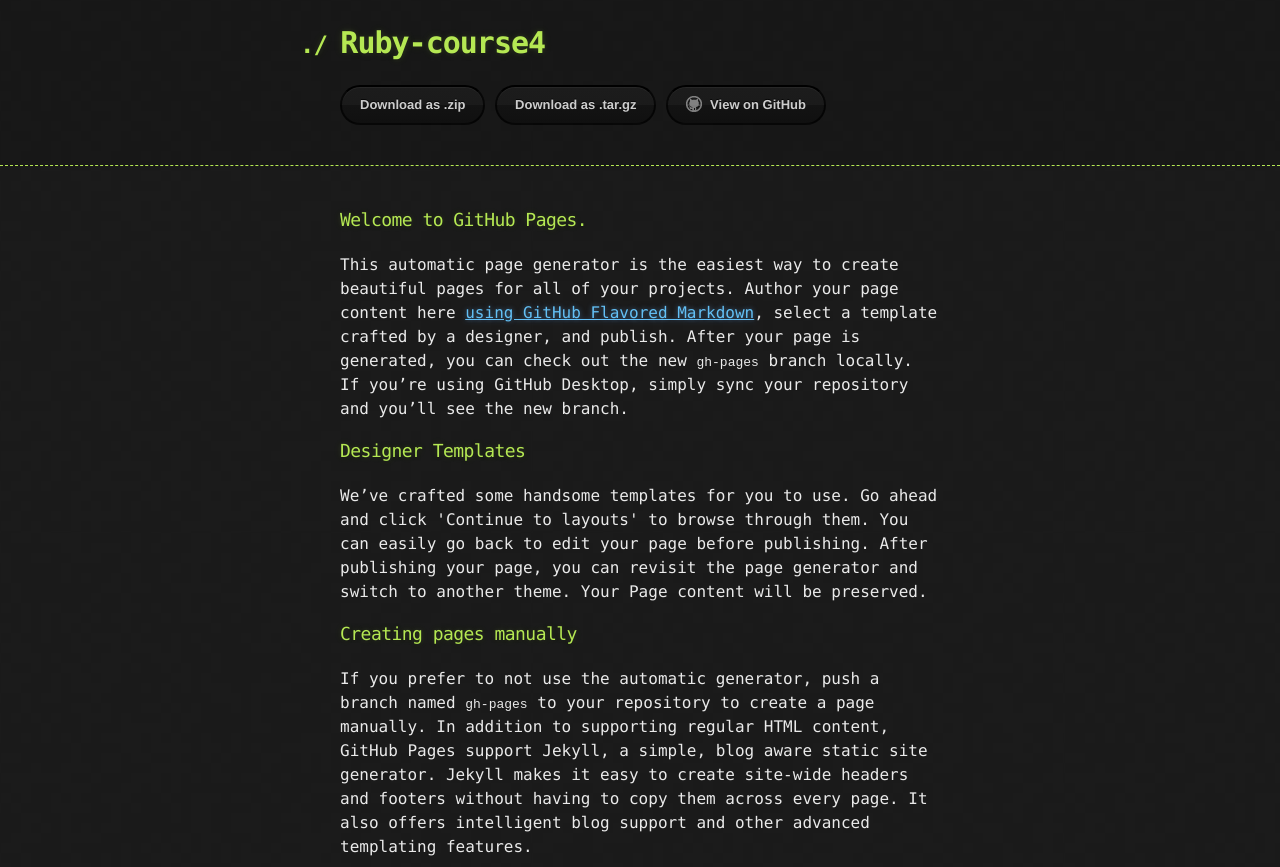
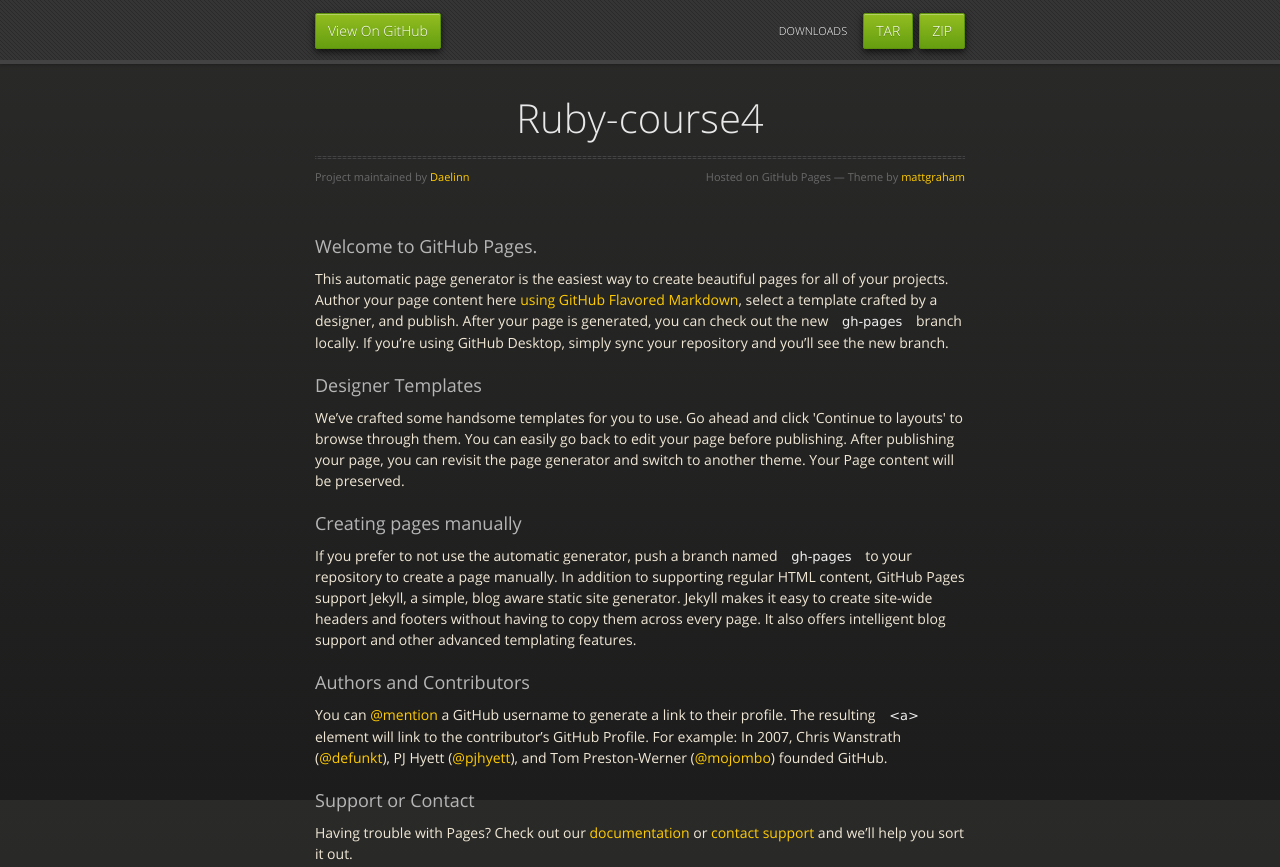
Before and after one commit to Daelinn/ruby-course4, a plain HTML site: page index.html in a window 1280 px wide. Shown: the top 867 px of the page. Drawn offline with nearby package versions, Linux system fonts and the light colour scheme.

```diff
--- a/index.html
+++ b/index.html
@@ -1,33 +1,43 @@
-<!DOCTYPE html>
+<!doctype html>
 <html>
   <head>
-    <meta charset='utf-8'>
+    <meta charset="utf-8">
     <meta http-equiv="X-UA-Compatible" content="chrome=1">
+    <title>Ruby-course4 by Daelinn</title>
+    <link rel="stylesheet" href="stylesheets/styles.css">
+    <link rel="stylesheet" href="stylesheets/github-dark.css">
+    <script src="https://ajax.googleapis.com/ajax/libs/jquery/1.7.1/jquery.min.js"></script>
+    <script src="javascripts/respond.js"></script>
+    <!--[if lt IE 9]>
+      <script src="//html5shiv.googlecode.com/svn/trunk/html5.js"></script>
+    <![endif]-->
+    <!--[if lt IE 8]>
+    <link rel="stylesheet" href="stylesheets/ie.css">
+    <![endif]-->
+    <meta name="viewport" content="width=device-width, initial-scale=1, user-scalable=no">
 
-    <link rel="stylesheet" type="text/css" href="stylesheets/stylesheet.css" media="screen">
-    <link rel="stylesheet" type="text/css" href="stylesheets/github-dark.css" media="screen">
-    <link rel="stylesheet" type="text/css" href="stylesheets/print.css" media="print">
+  </head>
+  <body>
+      <div id="header">
+        <nav>
+          <li class="fork"><a href="https://github.com/Daelinn/ruby-course4">View On GitHub</a></li>
+          <li class="downloads"><a href="https://github.com/Daelinn/ruby-course4/zipball/master">ZIP</a></li>
+          <li class="downloads"><a href="https://github.com/Daelinn/ruby-course4/tarball/master">TAR</a></li>
+          <li class="title">DOWNLOADS</li>
+        </nav>
+      </div><!-- end header -->
 
-    <title>Ruby-course4 by Daelinn</title>
-  </head>
+    <div class="wrapper">
 
-  <body>
+      <section>
+        <div id="title">
+          <h1>Ruby-course4</h1>
+          <p></p>
+          <hr>
+          <span class="credits left">Project maintained by <a href="https://github.com/Daelinn">Daelinn</a></span>
+          <span class="credits right">Hosted on GitHub Pages &mdash; Theme by <a href="https://twitter.com/michigangraham">mattgraham</a></span>
+        </div>
 
-    <header>
-      <div class="container">
-        <h1>Ruby-course4</h1>
-        <h2></h2>
-
-        <section id="downloads">
-          <a href="https://github.com/Daelinn/ruby-course4/zipball/master" class="btn">Download as .zip</a>
-          <a href="https://github.com/Daelinn/ruby-course4/tarball/master" class="btn">Download as .tar.gz</a>
-          <a href="https://github.com/Daelinn/ruby-course4" class="btn btn-github"><span class="icon"></span>View on GitHub</a>
-        </section>
-      </div>
-    </header>
-
-    <div class="container">
-      <section id="main_content">
         <h3>
 <a id="welcome-to-github-pages" class="anchor" href="#welcome-to-github-pages" aria-hidden="true"><span aria-hidden="true" class="octicon octicon-link"></span></a>Welcome to GitHub Pages.</h3>
 
@@ -53,8 +63,9 @@
 
 <p>Having trouble with Pages? Check out our <a href="https://help.github.com/pages">documentation</a> or <a href="https://github.com/contact">contact support</a> and we’ll help you sort it out.</p>
       </section>
+
     </div>
-
+    <!--[if !IE]><script>fixScale(document);</script><![endif]-->
 
   </body>
 </html>
```
